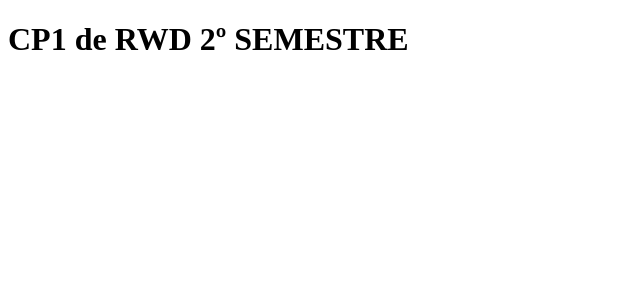
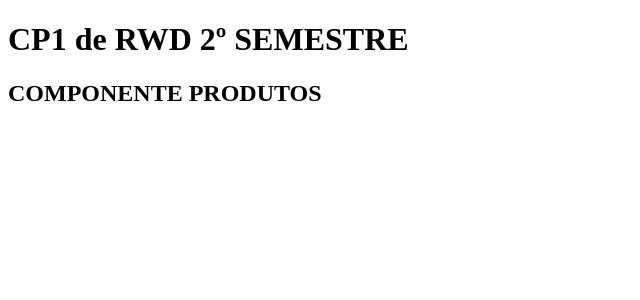
Before and after one commit to 1TDSPG-2022/solucao-cp1-2sem-react-spa, a React (Create React App) app in the folder pf0670/cp1/: page / in a window 1280 px wide. Shown: the top 300 px of the page, without its empty margins (0-640 px from the left). Built offline with nearby package versions, Linux system fonts and the light colour scheme.

Commit message:
Componente produto criado e props declarado.

```diff
--- a/pf0670/cp1/src/App.jsx
+++ b/pf0670/cp1/src/App.jsx
@@ -1,5 +1,6 @@
 import React from "react"
 import { useState } from "react"
+import Produtos from "./components/produtos/Produtos"
 
 export default function App() {
 
@@ -70,9 +71,14 @@ export default function App() {
     return (
         <>
             <h1>CP1 de RWD 2º SEMESTRE</h1>
+            <Produtos produtos={produtos} />
         </>
     )
 }
+
+// 3 – Crie um componente chamado Produtos. ( 1,5 Pontos)
+// Esse componente deve receber através de props do componente App.jsx :
+// a) A lista de produtos, no caso o state.
 
 // 2 – No App.jsx crie a seguinte estrutura. ( 3,5 Pontos)
 // a) Adicione um fragmento.
--- /dev/null
+++ b/pf0670/cp1/src/components/produtos/Produtos.jsx
@@ -0,0 +1,9 @@
+import React from 'react'
+
+export default function Produtos(props) {
+    return (
+        <div>
+            <h2>COMPONENTE PRODUTOS</h2>
+        </div>
+    )
+}
```
